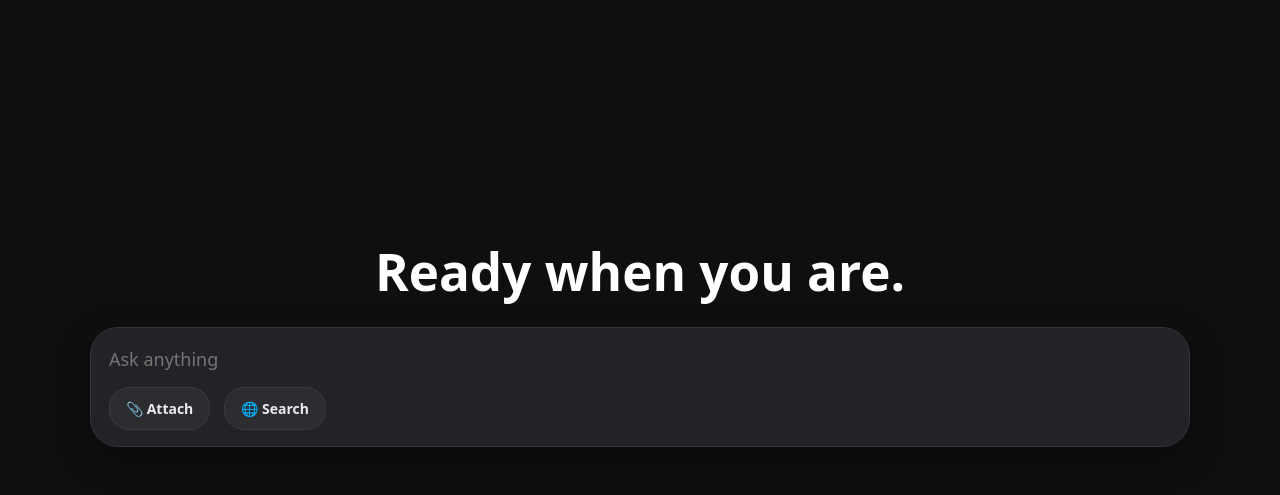
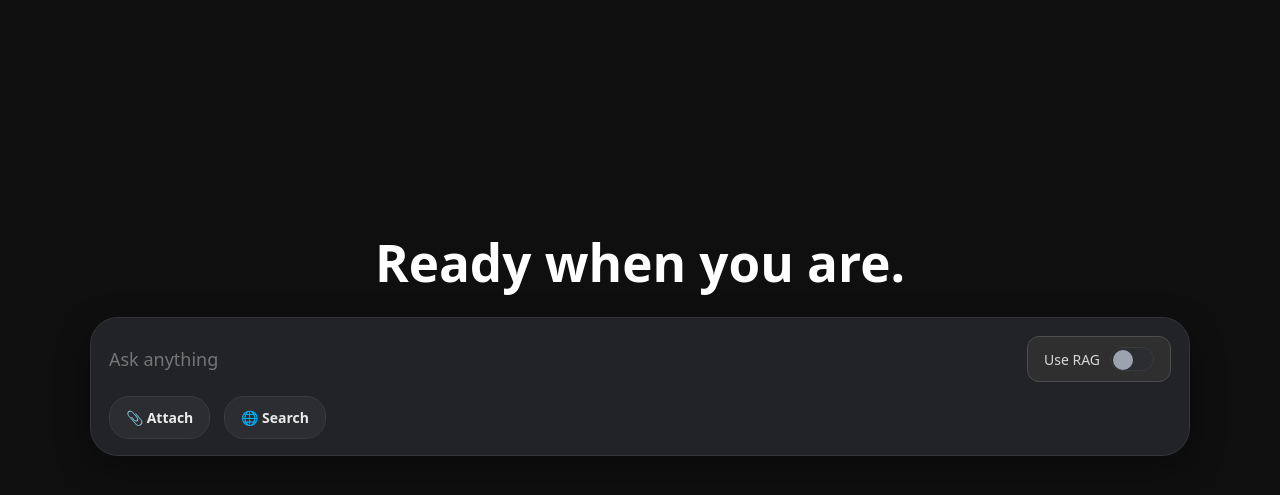
Before and after one commit to Shrvaani/RAG_Chat_Assistant_Django, a Django app: page / in a window 1280 px wide. Shown: the part 58-553 px from the top of the page. Run offline with Django 4.2, Linux system fonts and the light colour scheme.

Commit message:
Landing: add RAG toggle; clicking Attach enables RAG and opens file picker; show selected filenames with login note

```diff
--- a/templates/chat/landing_public.html
+++ b/templates/chat/landing_public.html
@@ -9,8 +9,14 @@
   .landing-wrap { min-height: 80vh; display:flex; flex-direction:column; align-items:center; justify-content:center; padding: 24px; }
   .landing-title { font-size: clamp(28px, 4vw, 56px); font-weight: 700; color: #fff; margin: 0 0 24px 0; text-align:center; }
   .landing-bar { width: min(1100px, 92vw); background: #222326; border: 1px solid #33353a; border-radius: 28px; padding: 18px 18px 16px; box-shadow: 0 12px 34px rgba(0,0,0,0.35); position: relative; }
-  .landing-input-row { display:flex; align-items:center; gap:12px; }
+  .landing-input-row { display:flex; align-items:center; gap:12px; justify-content:space-between; }
   .landing-input { flex: 1; background: transparent; border: none; outline: none; color: #eaeaea; font-size: 18px; }
+  /* RAG toggle */
+  .rag-toggle { display:flex; align-items:center; gap:10px; color:#eaeaea; margin-left:12px; }
+  .rag-switch { position: relative; width: 44px; height: 24px; background:#2b2d31; border:1px solid #3a3b3f; border-radius: 9999px; cursor:pointer; }
+  .rag-switch::after { content:''; position:absolute; top:2px; left:2px; width:20px; height:20px; background:#9ca3af; border-radius:9999px; transition: all .2s ease; }
+  #guest-rag:checked + .rag-switch { background: linear-gradient(90deg, var(--grad-start), var(--grad-end)); border-color: transparent; }
+  #guest-rag:checked + .rag-switch::after { left:22px; background:#fff; }
   /* Remove placeholder badges; enable Grammarly compatibility */
   .chip-row { display:flex; align-items:center; gap:14px; margin-top: 14px; }
   .chip { display:flex; align-items:center; gap:10px; color:#eaeaea; background:#2b2d31; border:1px solid #3a3b3f; padding:10px 16px; border-radius: 20px; font-weight:600; font-size:14px; cursor:pointer; outline:none; border-image: initial; }
@@ -27,6 +33,13 @@
   <div class="landing-bar">
     <div class="landing-input-row">
       <textarea class="landing-input" placeholder="Ask anything" rows="1" spellcheck="true" data-gramm="true" data-gramm_editor="true" style="resize:none; overflow:hidden;"></textarea>
+      <div class="rag-toggle">
+        <span style="font-size:14px; opacity:.9;">Use RAG</span>
+        <label style="display:flex; align-items:center; cursor:pointer;">
+          <input type="checkbox" id="guest-rag" style="display:none;">
+          <span class="rag-switch"></span>
+        </label>
+      </div>
     </div>
     <div class="chip-row">
       <button type="button" class="chip" id="chip-attach">📎 Attach</button>
@@ -42,14 +55,16 @@
   (function(){
     const input = document.querySelector('.landing-input');
     const fileInput = document.getElementById('guest-file-input');
+    const ragToggle = document.getElementById('guest-rag');
     const filesList = document.getElementById('guest-files-list');
 
     // Attach: open file picker (guest preview only)
-    document.getElementById('chip-attach').onclick = () => fileInput.click();
+    document.getElementById('chip-attach').onclick = () => { ragToggle.checked = true; fileInput.click(); };
     fileInput.onchange = () => {
       if (!fileInput.files || fileInput.files.length === 0) return;
       const names = Array.from(fileInput.files).map(f => f.name).join(', ');
-      filesList.textContent = `Selected: ${names}. Files will upload after you log in.`;
+      if (!names) return;
+      filesList.textContent = `Selected: ${names}. Log in to upload and use RAG.`;
     };
 
     // Search: open Google in new tab using current input
```
